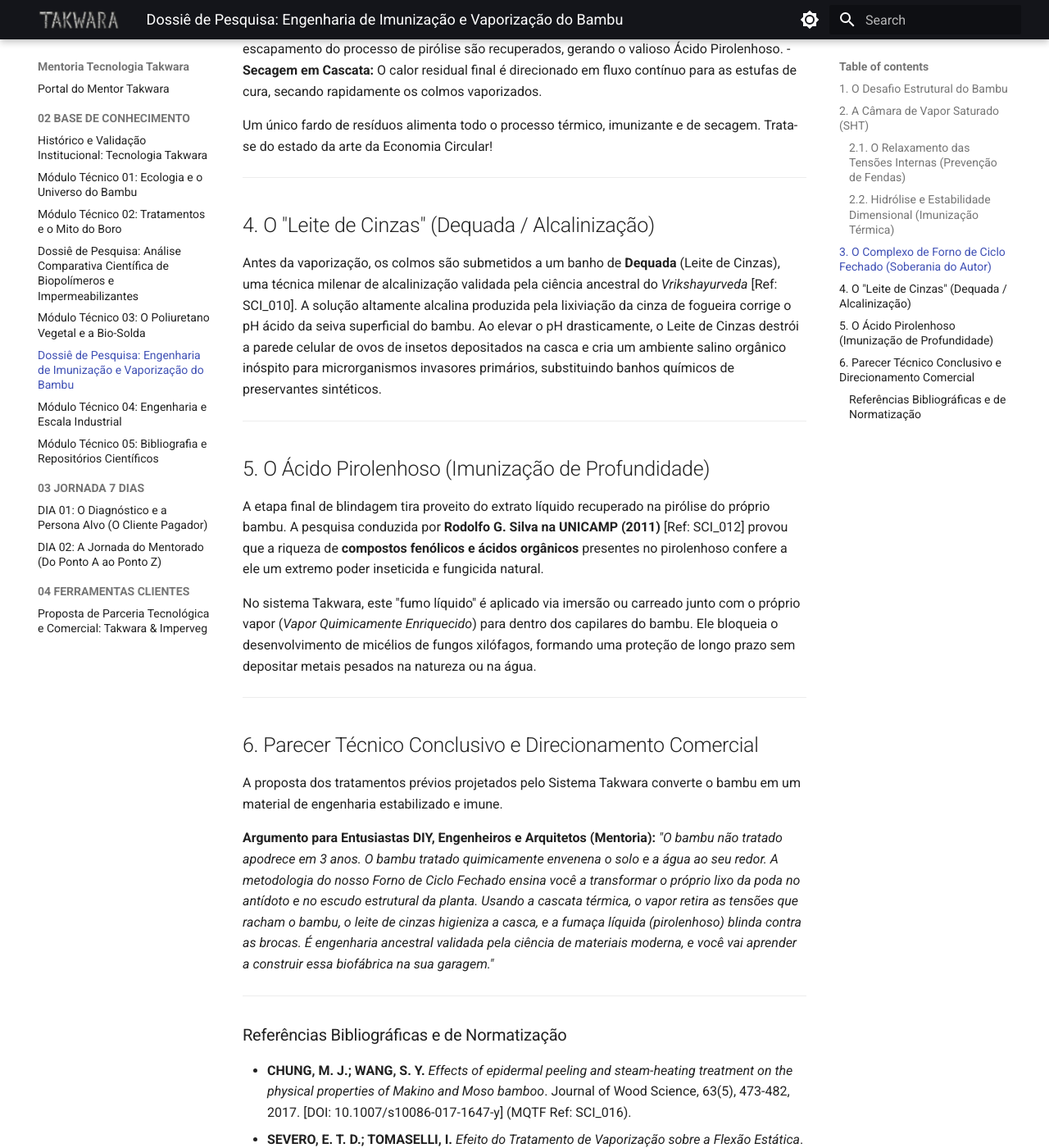
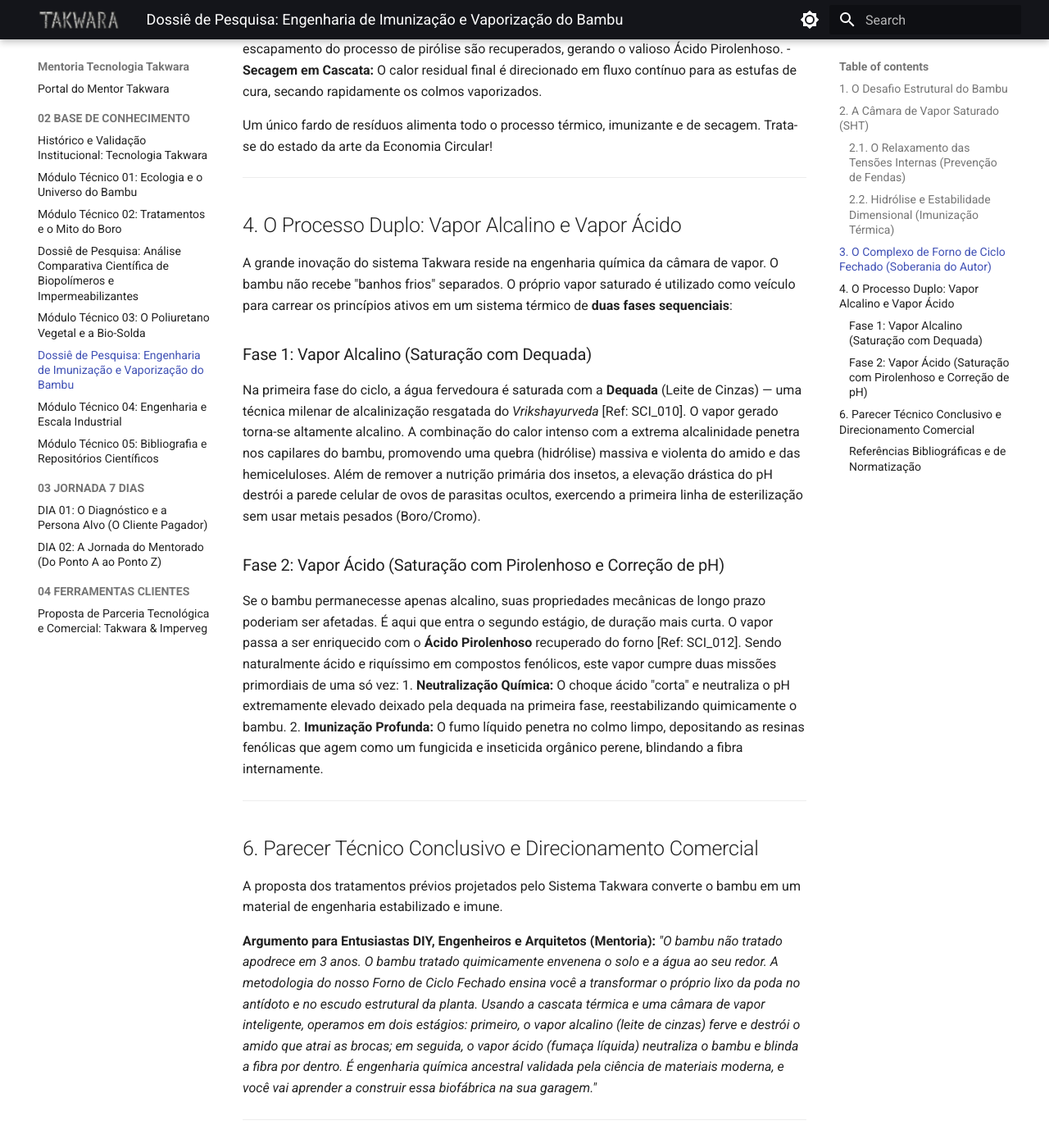
Before and after one commit to takwaratec/Mentoria_Tecnologia_Takwara, an MkDocs documentation site: the page built from docs/02_BASE_DE_CONHECIMENTO/TEC_04_Dossie_Tratamentos_Bambu.md, in a window 1280 px wide and 1400 px high, scrolled down 1557 px. Shown: the whole window at 82% size. Built offline with MkDocs 1.6.1 and Material for MkDocs 9.7.7, drawn with Linux system fonts in a browser that asks for light colours.

Commit message:
docs: Corrige dinâmica de vapor para o sistema MQTF de duplo estágio (Vapor Alcalino + Vapor Ácido)

```diff
--- a/docs/02_BASE_DE_CONHECIMENTO/TEC_04_Dossie_Tratamentos_Bambu.md
+++ b/docs/02_BASE_DE_CONHECIMENTO/TEC_04_Dossie_Tratamentos_Bambu.md
@@ -35,17 +35,18 @@
 
 ---
 
-## 4. O "Leite de Cinzas" (Dequada / Alcalinização)
-Antes da vaporização, os colmos são submetidos a um banho de **Dequada** (Leite de Cinzas), uma técnica milenar de alcalinização validada pela ciência ancestral do *Vrikshayurveda* [Ref: SCI_010].
-A solução altamente alcalina produzida pela lixiviação da cinza de fogueira corrige o pH ácido da seiva superficial do bambu. Ao elevar o pH drasticamente, o Leite de Cinzas destrói a parede celular de ovos de insetos depositados na casca e cria um ambiente salino orgânico inóspito para microrganismos invasores primários, substituindo banhos químicos de preservantes sintéticos.
+## 4. O Processo Duplo: Vapor Alcalino e Vapor Ácido
+A grande inovação do sistema Takwara reside na engenharia química da câmara de vapor. O bambu não recebe "banhos frios" separados. O próprio vapor saturado é utilizado como veículo para carrear os princípios ativos em um sistema térmico de **duas fases sequenciais**:
 
----
+### Fase 1: Vapor Alcalino (Saturação com Dequada)
+Na primeira fase do ciclo, a água fervedoura é saturada com a **Dequada** (Leite de Cinzas) — uma técnica milenar de alcalinização resgatada do *Vrikshayurveda* [Ref: SCI_010].
+O vapor gerado torna-se altamente alcalino. A combinação do calor intenso com a extrema alcalinidade penetra nos capilares do bambu, promovendo uma quebra (hidrólise) massiva e violenta do amido e das hemiceluloses. Além de remover a nutrição primária dos insetos, a elevação drástica do pH destrói a parede celular de ovos de parasitas ocultos, exercendo a primeira linha de esterilização sem usar metais pesados (Boro/Cromo).
 
-## 5. O Ácido Pirolenhoso (Imunização de Profundidade)
-A etapa final de blindagem tira proveito do extrato líquido recuperado na pirólise do próprio bambu.
-A pesquisa conduzida por **Rodolfo G. Silva na UNICAMP (2011)** [Ref: SCI_012] provou que a riqueza de **compostos fenólicos e ácidos orgânicos** presentes no pirolenhoso confere a ele um extremo poder inseticida e fungicida natural.
-
-No sistema Takwara, este "fumo líquido" é aplicado via imersão ou carreado junto com o próprio vapor (*Vapor Quimicamente Enriquecido*) para dentro dos capilares do bambu. Ele bloqueia o desenvolvimento de micélios de fungos xilófagos, formando uma proteção de longo prazo sem depositar metais pesados na natureza ou na água.
+### Fase 2: Vapor Ácido (Saturação com Pirolenhoso e Correção de pH)
+Se o bambu permanecesse apenas alcalino, suas propriedades mecânicas de longo prazo poderiam ser afetadas. É aqui que entra o segundo estágio, de duração mais curta.
+O vapor passa a ser enriquecido com o **Ácido Pirolenhoso** recuperado do forno [Ref: SCI_012]. Sendo naturalmente ácido e riquíssimo em compostos fenólicos, este vapor cumpre duas missões primordiais de uma só vez:
+1. **Neutralização Química:** O choque ácido "corta" e neutraliza o pH extremamente elevado deixado pela dequada na primeira fase, reestabilizando quimicamente o bambu.
+2. **Imunização Profunda:** O fumo líquido penetra no colmo limpo, depositando as resinas fenólicas que agem como um fungicida e inseticida orgânico perene, blindando a fibra internamente.
 
 ---
 
@@ -54,7 +55,7 @@
 A proposta dos tratamentos prévios projetados pelo Sistema Takwara converte o bambu em um material de engenharia estabilizado e imune.
 
 **Argumento para Entusiastas DIY, Engenheiros e Arquitetos (Mentoria):**
-*"O bambu não tratado apodrece em 3 anos. O bambu tratado quimicamente envenena o solo e a água ao seu redor. A metodologia do nosso Forno de Ciclo Fechado ensina você a transformar o próprio lixo da poda no antídoto e no escudo estrutural da planta. Usando a cascata térmica, o vapor retira as tensões que racham o bambu, o leite de cinzas higieniza a casca, e a fumaça líquida (pirolenhoso) blinda contra as brocas. É engenharia ancestral validada pela ciência de materiais moderna, e você vai aprender a construir essa biofábrica na sua garagem."*
+*"O bambu não tratado apodrece em 3 anos. O bambu tratado quimicamente envenena o solo e a água ao seu redor. A metodologia do nosso Forno de Ciclo Fechado ensina você a transformar o próprio lixo da poda no antídoto e no escudo estrutural da planta. Usando a cascata térmica e uma câmara de vapor inteligente, operamos em dois estágios: primeiro, o vapor alcalino (leite de cinzas) ferve e destrói o amido que atrai as brocas; em seguida, o vapor ácido (fumaça líquida) neutraliza o bambu e blinda a fibra por dentro. É engenharia química ancestral validada pela ciência de materiais moderna, e você vai aprender a construir essa biofábrica na sua garagem."*
 
 ---
 ### Referências Bibliográficas e de Normatização
```
